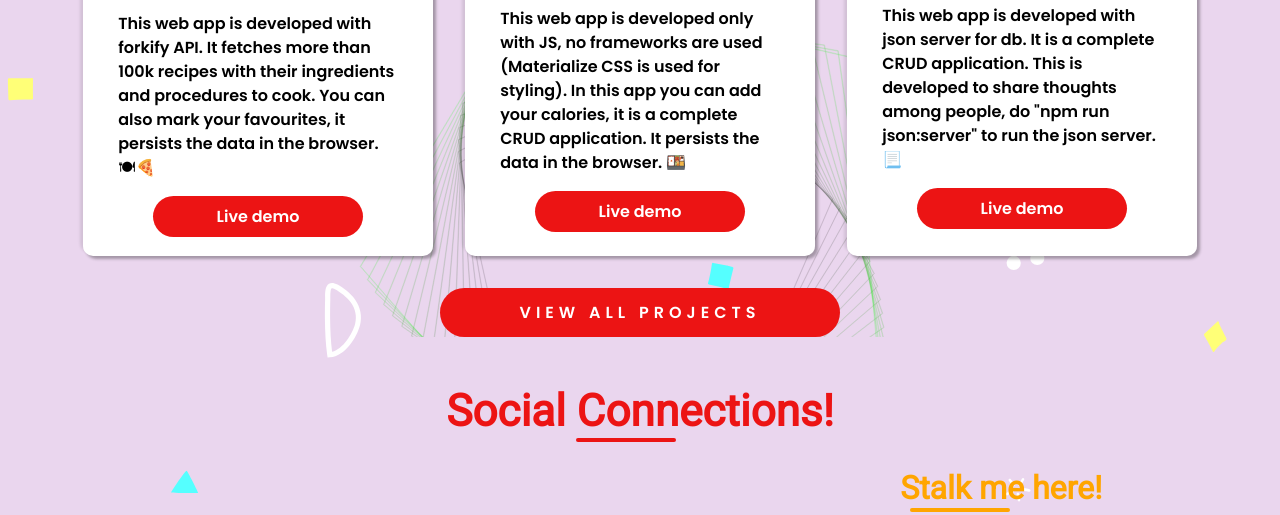
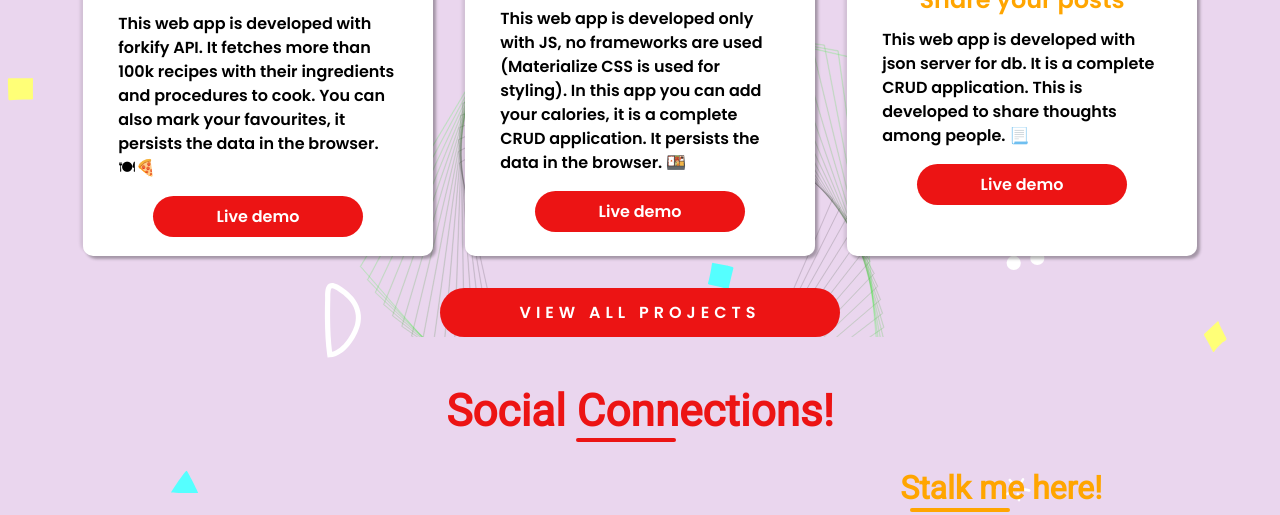
Before and after one commit to RajRavi05/My-Official-Portfolio, a plain HTML site: page index.html in a window 1280 px wide. Shown: the part 2291-2806 px from the top of the page. Drawn offline with nearby package versions, Linux system fonts and the light colour scheme; a web font is replaced by a local one.

Commit message:
Update index.html

```diff
--- a/index.html
+++ b/index.html
@@ -339,7 +339,7 @@
               <p>
                 This web app is developed with json server for db. It is a
                 complete CRUD application. This is developed to share thoughts
-                among people, do "npm run json:server" to run the json server.
+                among people.
                 📃
               </p>
             </div>
```
